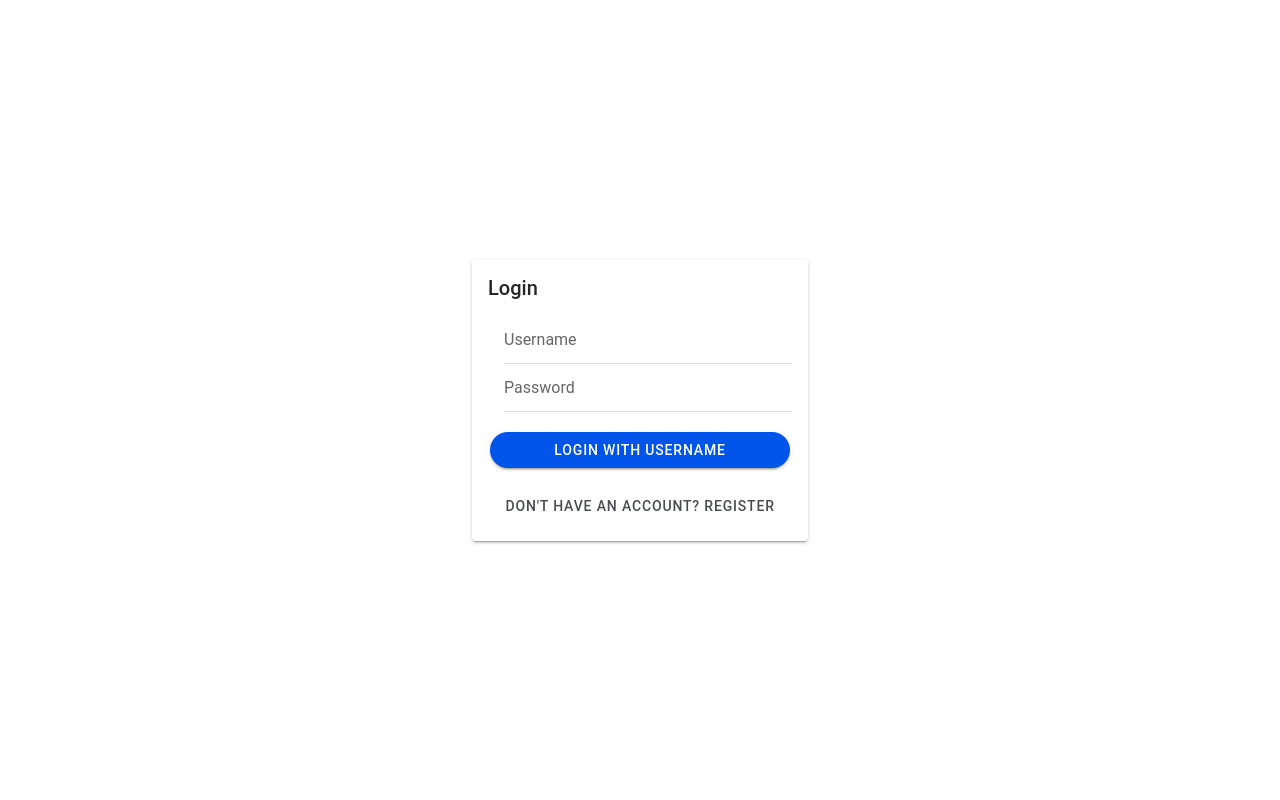
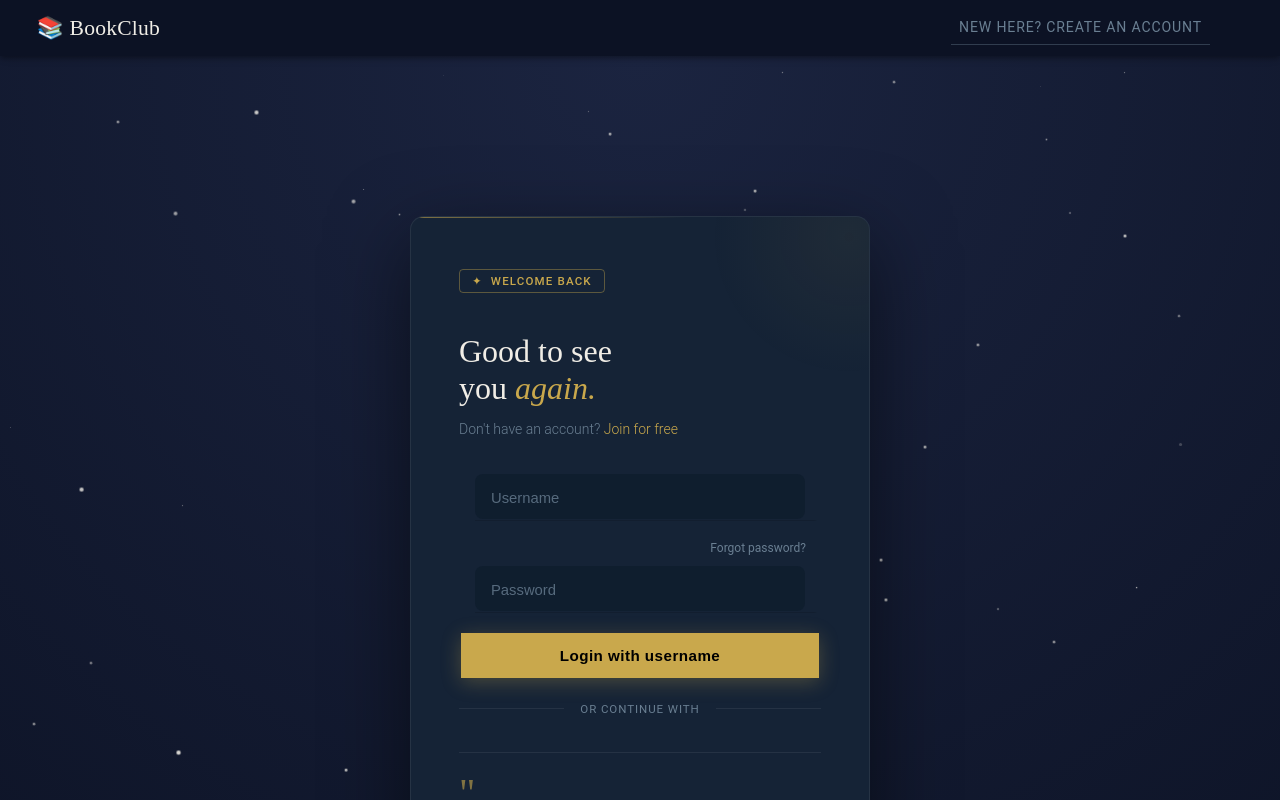
Before and after one commit to SamaraRuizSandoval/BookClubApp, a React (Vite) app in the folder book-club-app/: page /login in a window 1280 px wide. Built offline with nearby package versions, Linux system fonts and the light colour scheme.

Commit message:
refactor: Updates the style of the login page

```diff
--- a/book-club-app/src/components/landing_page/NavBar.tsx
+++ b/book-club-app/src/components/landing_page/NavBar.tsx
@@ -12,6 +12,7 @@ export function LandingNavBar() {
   const history = useHistory();
   const location = useLocation();
   const isRegisterPage = location.pathname === '/register';
+  const isLoginPage = location.pathname === '/login';
   return (
     <>
       <IonToolbar>
@@ -31,6 +32,13 @@ export function LandingNavBar() {
             >
               Already a member? Sign in
             </IonButton>
+          ) : isLoginPage ? (
+            <IonButton
+              className="nav-login "
+              onClick={() => history.push('/register')}
+            >
+              New here? Create an account
+            </IonButton>
           ) : (
             <IonButton
               className="btn-nav"
--- a/book-club-app/src/context/ToastContext.tsx
+++ b/book-club-app/src/context/ToastContext.tsx
@@ -29,6 +29,7 @@ export function ToastProvider({ children }: { children: ReactNode }) {
         duration={3000}
         onDidDismiss={() => setIsOpen(false)}
         position="top"
+        className="success-toast"
       />
     </ToastContext.Provider>
   );
--- a/book-club-app/src/global.css
+++ b/book-club-app/src/global.css
@@ -39,12 +39,7 @@
   animation: twinkle var(--d, 3s) ease-in-out infinite;
 }
 
-ion-input.custom:part(native) {
-  text-transform: none;
-  letter-spacing: normal;
-}
-
-ion-item {
+ion-input.custom {
   text-transform: none;
   letter-spacing: normal;
 }
@@ -92,11 +87,22 @@ ion-button.btn-primary:hover {
 
 ion-toolbar {
   --padding-start: 1%;
-  --padding-end: 3%;
+  --padding-end: 5%;
   --height: 72px;
   --background: #0c1224;
   --backdrop-filter: blur(16px);
   --border-bottom: 1px solid var(--navy-border);
+}
+
+.success-toast {
+  --background: #0f766e;
+  --color: white;
+  --border-radius: 10px;
+  --box-shadow: 0 8px 24px rgba(0, 0, 0, 0.2);
+
+  font-family: 'DM Sans', sans-serif;
+  font-weight: 500;
+  letter-spacing: 0.02em;
 }
 
 .flex-center {
--- a/book-club-app/src/pages/Login.tsx
+++ b/book-club-app/src/pages/Login.tsx
@@ -1,22 +1,22 @@
 import {
   IonPage,
+  IonHeader,
   IonContent,
-  IonCard,
-  IonCardHeader,
-  IonCardContent,
-  IonCardTitle,
-  IonItem,
   IonInput,
   IonButton,
-  IonToast,
+  IonItem,
 } from '@ionic/react';
-import { useState } from 'react';
+import { useState, useEffect } from 'react';
 import { useHistory, useLocation } from 'react-router-dom';
 
+import '../styles/auth_forms.css';
 import api from '../api/axios';
+import { StarsBackground } from '../components/StarsBackground';
+import { LandingNavBar } from '../components/landing_page/NavBar';
 import { useAuth } from '../context/AuthContext';
 import { AuthTokenResponse } from '../types/auth';
 import { User } from '../types/user';
+
 
 type LoginLocationState = {
   message?: string;
@@ -31,9 +31,29 @@ export function Login() {
   const [isLoading, setIsLoading] = useState(false);
 
   const location = useLocation<LoginLocationState>();
-  const successMessage = (location.state as LoginLocationState | undefined)
-    ?.message;
-  const [showToast, setShowToast] = useState(!!successMessage);
+
+  const quotes = [
+    {
+      text: 'A reader lives a thousand lives before he dies. The man who never reads lives only one.',
+      author: 'George R.R. Martin',
+    },
+    { text: 'Not all those who wander are lost.', author: 'J.R.R. Tolkien' },
+    {
+      text: 'There is no friend as loyal as a book.',
+      author: 'Ernest Hemingway',
+    },
+    {
+      text: 'One must always be careful of books, and what is inside them, for words have the power to change us.',
+      author: 'Cassandra Clare',
+    },
+    { text: 'So many books, so little time.', author: 'Frank Zappa' },
+  ];
+  const [currentQuote, setCurrentQuote] = useState(quotes[0]);
+
+  useEffect(() => {
+    const randomQuote = quotes[Math.floor(Math.random() * quotes.length)];
+    setCurrentQuote(randomQuote);
+  }, []);
 
   const handleLogin = async () => {
     setErrorMessage(null); // Clear previous error message
@@ -75,27 +95,35 @@ export function Login() {
 
   return (
     <IonPage>
-      <IonToast
-        isOpen={showToast}
-        message={successMessage}
-        position="top"
-        duration={3000}
-        color="success"
-        onDidDismiss={() => setShowToast(false)}
-      />
+      <IonHeader>
+        <LandingNavBar />
+      </IonHeader>
+
       <IonContent>
-        <div className="flex-center">
-          <IonCard>
-            <IonCardHeader>
-              <IonCardTitle>Login</IonCardTitle>
-            </IonCardHeader>
+        <section className="midnight-bg">
+          <StarsBackground />
+          <div className="page-wrap">
+            <div
+              className="login-card"
+              role="region"
+              aria-label="Sign in to BookClub"
+            >
+              <span className="form-eyebrow">✦ &nbsp;Welcome back</span>
+              <h1 className="form-heading">
+                Good to see
+                <br />
+                you <em>again.</em>
+              </h1>
+              <p className="form-sub">
+                Don't have an account? <a href="/register">Join for free</a>
+              </p>
 
-            <IonCardContent>
               {errorMessage && (
                 <div className="error-message">{errorMessage}</div>
               )}
-              <IonItem>
+              <IonItem className="field-group full">
                 <IonInput
+                  className="custom"
                   placeholder="Username"
                   type="text"
                   disabled={isLoading}
@@ -103,8 +131,12 @@ export function Login() {
                   onIonInput={(e) => setUsername(e.detail.value!)}
                 />
               </IonItem>
-              <IonItem>
+              <a href="/login" className="forgot-link">
+                Forgot password?
+              </a>
+              <IonItem className="field-group full">
                 <IonInput
+                  className="custom"
                   placeholder="Password"
                   type="password"
                   disabled={isLoading}
@@ -114,30 +146,26 @@ export function Login() {
               </IonItem>
               <IonButton
                 disabled={isLoading}
-                color="primary"
-                shape="round"
-                size="default"
                 expand="full"
-                className="primary-button"
+                className="btn-submit"
                 onClick={handleLogin}
               >
                 Login with username
               </IonButton>
 
-              <IonButton
-                disabled={isLoading}
-                color="black"
-                fill="clear"
-                size="default"
-                expand="full"
-                className="secondary-button"
-                onClick={() => history.push('/register')}
-              >
-                Don't have an account? Register
-              </IonButton>
-            </IonCardContent>
-          </IonCard>
-        </div>
+              <div className="or-divider" aria-hidden="true">
+                <span className="or-text">or continue with</span>
+              </div>
+              <div className="quote-strip" aria-label="Reading quote">
+                <span className="quote-mark" aria-hidden="true">
+                  "
+                </span>
+                <p className="quote-text">{currentQuote.text}</p>
+                <p className="quote-author">— {currentQuote.author}</p>
+              </div>
+            </div>
+          </div>
+        </section>
       </IonContent>
     </IonPage>
   );
--- a/book-club-app/src/pages/Register.tsx
+++ b/book-club-app/src/pages/Register.tsx
@@ -8,14 +8,15 @@ import {
   IonGrid,
   IonRow,
   IonCol,
+  useIonToast,
 } from '@ionic/react';
 import { useState } from 'react';
-import { useHistory } from 'react-router-dom';
+import { useHistory, useLocation } from 'react-router-dom';
 
 import { StarsBackground } from '../components/StarsBackground';
 import { LandingNavBar } from '../components/landing_page/NavBar';
 import { InfoPanel } from '../components/register/InfoPanel';
-import '../styles/register.css';
+import '../styles/auth_forms.css';
 
 import api from '../api/axios';
 
@@ -31,7 +32,9 @@ export function Register() {
   const [emailIsTouched, setEmailTouched] = useState(false);
   const [passwordsMatch, setPasswordsMatch] = useState<boolean>();
   const [passwordIsTouched, setPasswordTouched] = useState(false);
+  const location = useLocation();
   const history = useHistory();
+  const [present] = useIonToast();
 
   const isEmailValid = (email: string) => {
     return email.match(
@@ -81,9 +84,13 @@ export function Register() {
       });
 
       setIsLoading(false);
-      history.replace('/login', {
+      present({
         message: 'Account created successfully!',
+        duration: 1500,
+        position: 'top',
+        color: 'success',
       });
+      history.push('login');
       console.log('User registered:', response);
     } catch (error: any) {
       setIsLoading(false);
--- a/book-club-app/src/styles/register.css
+++ b/book-club-app/src/styles/auth_forms.css
@@ -1,3 +1,5 @@
+@import '../global.css';
+
 .register-container {
   display: flex;
   width: 100%;
@@ -25,12 +27,81 @@
   border-color: var(--silver);
 }
 
-/* ─── LEFT PANEL ─── */
+/* ─── LOGIN PAGE ─── */
+.page-wrap {
+  flex: 1;
+  position: relative;
+  z-index: 1;
+  display: flex;
+  align-items: center;
+  justify-content: center;
+  padding: 60px 24px;
+}
+
+/* ─── LOGIN CARD ─── */
+.login-card {
+  position: relative;
+  z-index: 1;
+  width: 100%;
+  max-width: 460px;
+  background: var(--navy-mid);
+  border: 1px solid var(--navy-border);
+  border-radius: var(--radius);
+  padding: 52px 48px 44px;
+  box-shadow: 0 24px 80px rgba(0, 0, 0, 0.5);
+  overflow: hidden;
+}
+
+/* gold shimmer top-left */
+.login-card::before {
+  content: '';
+  position: absolute;
+  top: 0;
+  left: 0;
+  right: 0;
+  height: 1px;
+  background: linear-gradient(90deg, var(--gold) 0%, transparent 60%);
+  opacity: 0.6;
+}
+.login-card::after {
+  content: '';
+  position: absolute;
+  top: -120px;
+  right: -120px;
+  width: 280px;
+  height: 280px;
+  border-radius: 50%;
+  background: radial-gradient(
+    circle,
+    rgba(201, 168, 76, 0.06) 0%,
+    transparent 70%
+  );
+  pointer-events: none;
+}
+
+.forgot-link {
+  display: block; /* allows spacing and alignment */
+  font-size: 0.75rem;
+  color: var(--silver-dim);
+  text-decoration: none;
+
+  margin-bottom: 10px; /* space before password field */
+  text-align: right;
+  padding-right: 15px;
+
+  transition: color 0.2s;
+}
+
+.forgot-link:hover {
+  color: var(--gold);
+}
+
+/* ─── LEFT PANEL REGISTER ─── */
 
 .panel-left {
   background: var(--navy-mid);
 }
-/* ─── RIGHT PANEL (form) ─── */
+/* ─── RIGHT PANEL (form) REGISTER ─── */
 .panel-right {
   background: var(--navy-light);
 }
@@ -63,12 +134,19 @@
 .form-heading {
   font-family: 'DM Serif Display', serif;
   font-size: 2rem;
+  line-height: 1.12;
   color: var(--warm-white);
-  margin-bottom: 8px;
+  margin-bottom: 6px;
   opacity: 0;
   animation: fadeUp 0.6s 0.2s forwards;
   line-height: 1.15;
 }
+
+.form-heading em {
+  font-style: italic;
+  color: var(--gold);
+}
+
 .form-sub {
   font-size: 0.875rem;
   color: var(--silver-dim);
@@ -95,7 +173,7 @@
 }
 
 ion-item.field-group {
-  --background: var(--navy-light);
+  --background: tansparent;
   display: flex;
   flex-direction: column;
   margin-bottom: 20px;
@@ -145,3 +223,58 @@ ion-button.btn-submit:hover {
   transform: translateY(-2px);
   box-shadow: 0 8px 30px rgba(201, 168, 76, 0.4);
 }
+
+/* Divider */
+.or-divider {
+  display: flex;
+  align-items: center;
+  gap: 16px;
+  margin: 24px 0;
+  opacity: 0;
+  animation: fadeUp 0.5s 0.55s forwards;
+}
+.or-divider::before,
+.or-divider::after {
+  content: '';
+  flex: 1;
+  height: 1px;
+  background: var(--navy-border);
+}
+.or-text {
+  font-size: 0.72rem;
+  color: var(--silver-dim);
+  letter-spacing: 0.08em;
+  text-transform: uppercase;
+  white-space: nowrap;
+}
+
+/* ─── READING QUOTE ─── */
+.quote-strip {
+  margin-top: 36px;
+  padding-top: 28px;
+  border-top: 1px solid var(--navy-border);
+  opacity: 0;
+  animation: fadeUp 0.5s 0.65s forwards;
+}
+.quote-mark {
+  font-family: 'DM Serif Display', serif;
+  font-size: 2.5rem;
+  color: var(--gold);
+  line-height: 0.6;
+  display: block;
+  margin-bottom: 8px;
+  opacity: 0.6;
+}
+.quote-text {
+  font-family: 'DM Serif Display', serif;
+  font-style: italic;
+  font-size: 0.95rem;
+  color: var(--silver);
+  line-height: 1.55;
+}
+.quote-author {
+  font-size: 0.75rem;
+  color: var(--silver-dim);
+  margin-top: 8px;
+  letter-spacing: 0.04em;
+}
--- /dev/null
+++ b/book-club-app/src/styles/login.css
@@ -0,0 +1,24 @@
+/* ─── PAGE ─── */
+.page-wrap {
+  flex: 1;
+  position: relative;
+  z-index: 1;
+  display: flex;
+  align-items: center;
+  justify-content: center;
+  padding: 60px 24px;
+}
+
+/* ─── CARD ─── */
+.login-card {
+  position: relative;
+  z-index: 1;
+  width: 100%;
+  max-width: 460px;
+  background: var(--navy-mid);
+  border: 1px solid var(--navy-border);
+  border-radius: var(--radius);
+  padding: 52px 48px 44px;
+  box-shadow: 0 24px 80px rgba(0, 0, 0, 0.5);
+  overflow: hidden;
+}
```
